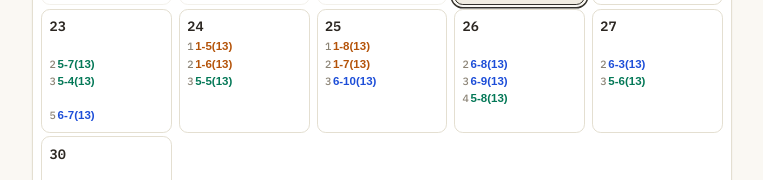
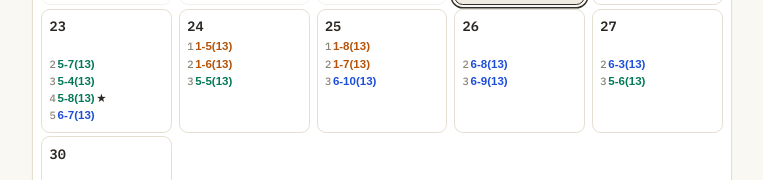
Before and after one commit to Liz5858/seoeunji-schedule, a plain HTML site: page index.html in a window 1280 px wide. Shown: the part 542-722 px from the top of the page, without its empty margins (258-1021 px from the left). Drawn offline with Linux system fonts and the light colour scheme; a web font is replaced by a local one.

Commit message:
Move Nov 26 class to Nov 23 makeup lesson

```diff
--- a/index.html
+++ b/index.html
@@ -303,10 +303,10 @@
           { date: 20, classes: [{p:2, g:6, t:"6-3"}, {p:3, g:5, t:"5-6"}] }
         ],
         [
-          { date: 23, classes: [{p:2, g:5, t:"5-7"}, {p:3, g:5, t:"5-4"}, {p:5, g:6, t:"6-7"}] },
+          { date: 23, classes: [{p:2, g:5, t:"5-7"}, {p:3, g:5, t:"5-4"}, {p:4, g:5, t:"5-8", star:true}, {p:5, g:6, t:"6-7"}] },
           { date: 24, classes: [{p:1, g:1, t:"1-5"}, {p:2, g:1, t:"1-6"}, {p:3, g:5, t:"5-5"}] },
           { date: 25, classes: [{p:1, g:1, t:"1-8"}, {p:2, g:1, t:"1-7"}, {p:3, g:6, t:"6-10"}] },
-          { date: 26, classes: [{p:2, g:6, t:"6-8"}, {p:3, g:6, t:"6-9"}, {p:4, g:5, t:"5-8"}] },
+          { date: 26, classes: [{p:2, g:6, t:"6-8"}, {p:3, g:6, t:"6-9"}] },
           { date: 27, classes: [{p:2, g:6, t:"6-3"}, {p:3, g:5, t:"5-6"}] }
         ],
         [
```
